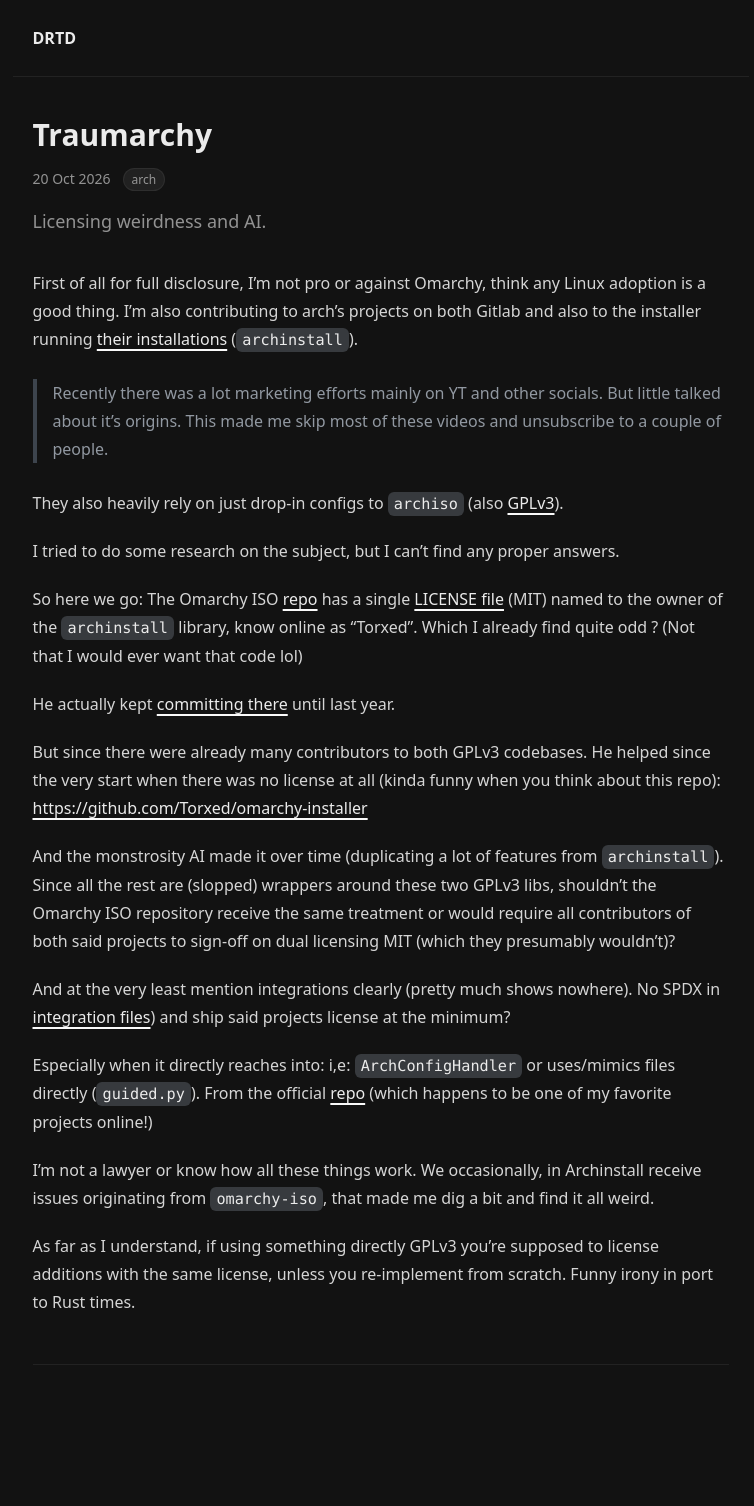
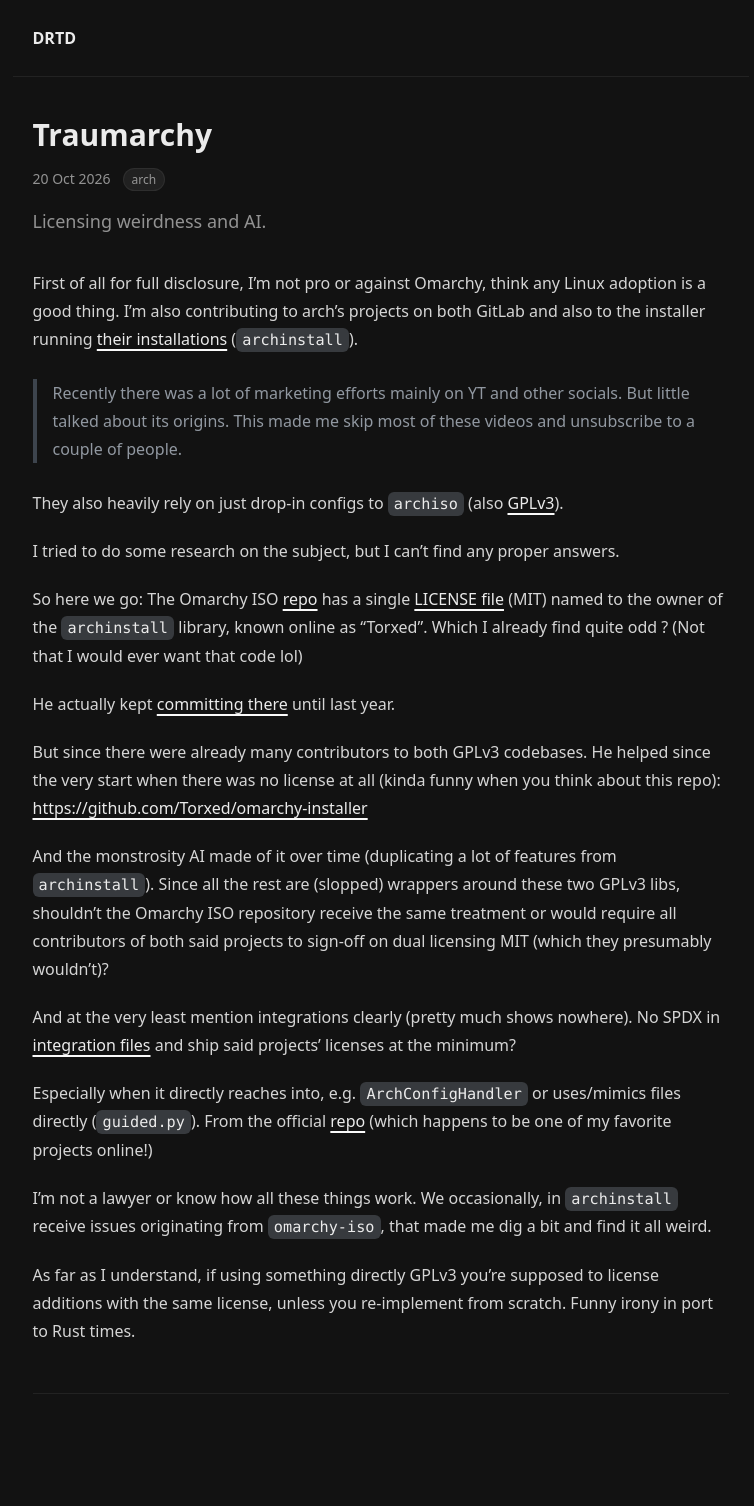
Before and after one commit to h8d13/dontreadthedocs, a Jekyll site: the page built from _notes/traumarchy.md, in a window 1280 px wide. Shown: the whole page, without its empty margins (252-1006 px from the left). Built offline with Jekyll 4.4.1, drawn with Linux system fonts in a browser that asks for light colours; before the commit the page ends 1477 px from its top, so only the background shows below that.

Commit message:
fix(notes): spelling and grammar typos

```diff
--- a/_notes/traumarchy.md
+++ b/_notes/traumarchy.md
@@ -6,12 +6,12 @@
 ---
 
 First of all for full disclosure, I'm not pro or against Omarchy, think any Linux
-adoption is a good thing. I'm also contributing to arch's projects on both Gitlab
+adoption is a good thing. I'm also contributing to arch's projects on both GitLab
 and also to the installer running [their installations](https://github.com/omacom/omarchy-iso/blob/7cfb7111a06873d61c45d37034577d4ba08d3f4f/configs/airootfs/usr/share/omarchy-iso/orchestrator/archinstall_adapter.py#L85-L100)
 (`archinstall`).
 
-> Recently there was a lot marketing efforts mainly on YT and other socials.
-> But little talked about it's origins.
+> Recently there was a lot of marketing efforts mainly on YT and other socials.
+> But little talked about its origins.
 > This made me skip most of these videos and unsubscribe to a couple of people.
 
 They also heavily rely on just drop-in configs to `archiso` (also [GPLv3](https://gitlab.archlinux.org/archlinux/archiso/-/blob/master/LICENSE)).
@@ -20,7 +20,7 @@
 
 So here we go:
 The Omarchy ISO [repo](https://github.com/omacom/omarchy-iso) has a single [LICENSE file](https://github.com/omacom/omarchy-iso/blob/quattro/LICENSE)
-(MIT) named to the owner of the `archinstall` library, know online as "Torxed".
+(MIT) named to the owner of the `archinstall` library, known online as "Torxed".
 Which I already find quite odd ? (Not that I would ever want that code lol)
 
 He actually kept [committing there](https://github.com/omacom/omarchy-iso/commits/quattro/?author=Torxed)
@@ -31,20 +31,20 @@
 license at all (kinda funny when you think about this repo):
 [https://github.com/Torxed/omarchy-installer](https://github.com/Torxed/omarchy-installer)
 
-And the monstrosity AI made it over time (duplicating a lot of features from `archinstall`).
+And the monstrosity AI made of it over time (duplicating a lot of features from `archinstall`).
 Since all the rest are (slopped) wrappers around these two GPLv3 libs, shouldn't the Omarchy
 ISO repository receive the same treatment or would require all contributors of both said
 projects to sign-off on dual licensing MIT (which they presumably wouldn't)?
 
 And at the very least mention integrations clearly (pretty much shows nowhere).
-No SPDX in [integration files](https://github.com/omacom/omarchy-iso/blob/quattro/configs/airootfs/usr/share/omarchy-iso/orchestrator/archinstall_adapter.py))
-and ship said projects license at the minimum?
+No SPDX in [integration files](https://github.com/omacom/omarchy-iso/blob/quattro/configs/airootfs/usr/share/omarchy-iso/orchestrator/archinstall_adapter.py)
+and ship said projects' licenses at the minimum?
 
-Especially when it directly reaches into: i,e: `ArchConfigHandler` or uses/mimics
+Especially when it directly reaches into, e.g. `ArchConfigHandler` or uses/mimics
 files directly (`guided.py`). From the official [repo](https://github.com/archlinux/archinstall)
 (which happens to be one of my favorite projects online!)
 
-I'm not a lawyer or know how all these things work. We occasionally, in Archinstall
+I'm not a lawyer or know how all these things work. We occasionally, in `archinstall`
 receive issues originating from `omarchy-iso`, that made me dig a bit and find it all weird.
 
 As far as I understand, if using something directly GPLv3 you're supposed to license additions
```
Also changed, not shown: _notes/hello.md (+2 -2 lines), _notes/nobody.md (+10 -10 lines), _notes/regression-bsdtar.md (+1 -1 lines).
